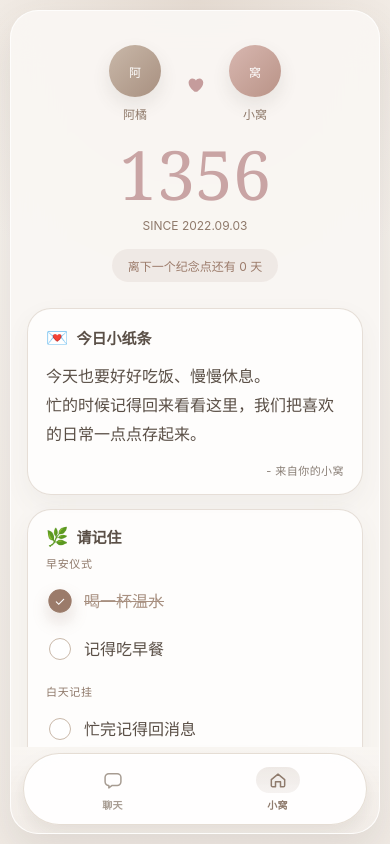
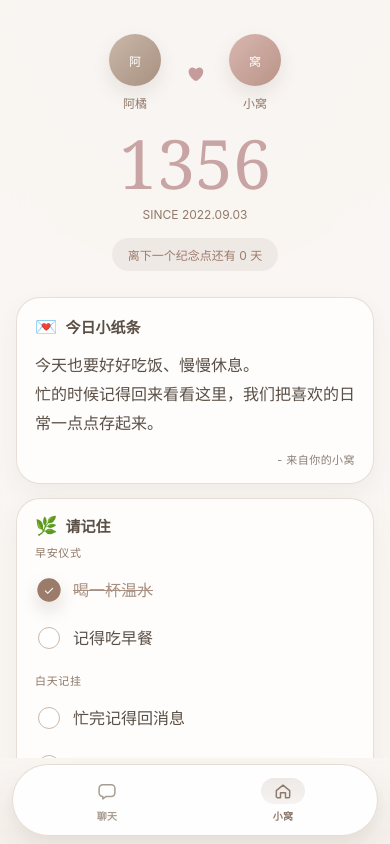
Before and after one commit to asanagi1212/ichigo2, a React (Vite) app: page / in a window 390 px wide. Built offline with nearby package versions, Linux system fonts and the light colour scheme.

Commit message:
Refine mobile fullscreen layout

```diff
--- a/src/styles.css
+++ b/src/styles.css
@@ -67,22 +67,18 @@ textarea {
   height: 100dvh;
   min-height: 100dvh;
   overflow: hidden;
-  padding:
-    calc(10px + var(--safe-top))
-    calc(10px + var(--safe-right))
-    calc(10px + var(--safe-bottom))
-    calc(10px + var(--safe-left));
+  padding: 0;
 }
 
 .phone-frame {
-  height: calc(100dvh - var(--safe-top) - var(--safe-bottom) - 20px);
+  height: 100dvh;
   min-height: 0;
   display: grid;
   grid-template-rows: minmax(0, 1fr) auto;
   background: rgba(249, 246, 243, 0.96);
-  border: 1px solid rgba(255, 255, 255, 0.8);
-  border-radius: 28px;
-  box-shadow: var(--shadow);
+  border: 0;
+  border-radius: 0;
+  box-shadow: none;
   overflow: hidden;
   backdrop-filter: blur(24px);
 }
@@ -108,7 +104,7 @@ textarea {
   align-items: center;
   justify-content: space-between;
   gap: 12px;
-  padding: 14px 16px;
+  padding: calc(14px + var(--safe-top)) calc(16px + var(--safe-right)) 14px calc(16px + var(--safe-left));
   border-bottom: 1px solid rgba(217, 206, 195, 0.65);
   background: rgba(249, 246, 243, 0.94);
   backdrop-filter: blur(20px);
@@ -246,6 +242,7 @@ textarea {
 }
 
 .avatar-image {
+  display: block;
   width: 100%;
   height: 100%;
   object-fit: cover;
@@ -351,7 +348,11 @@ textarea {
   display: flex;
   align-items: center;
   gap: 12px;
-  padding: 12px 16px 16px;
+  padding:
+    12px
+    calc(16px + var(--safe-right))
+    calc(16px + var(--safe-bottom))
+    calc(16px + var(--safe-left));
   border-top: 1px solid rgba(217, 206, 195, 0.7);
   background: rgba(249, 246, 243, 0.96);
   backdrop-filter: blur(20px);
@@ -511,7 +512,11 @@ textarea {
   overflow-y: auto;
   -webkit-overflow-scrolling: touch;
   overscroll-behavior: contain;
-  padding: 18px 16px calc(24px + var(--safe-bottom));
+  padding:
+    calc(18px + var(--safe-top))
+    calc(16px + var(--safe-right))
+    calc(24px + var(--safe-bottom))
+    calc(16px + var(--safe-left));
 }
 
 .nest-hero {
@@ -627,6 +632,7 @@ textarea {
   background: linear-gradient(135deg, #c9b8a9, #a89080);
   color: #fff;
   box-shadow: 0 8px 18px rgba(90, 79, 70, 0.12);
+  overflow: hidden;
 }
 
 .nest-mini-avatar.alt {
@@ -1356,9 +1362,17 @@ textarea {
   .app-shell {
     display: grid;
     place-items: center;
+    padding:
+      calc(10px + var(--safe-top))
+      calc(10px + var(--safe-right))
+      calc(10px + var(--safe-bottom))
+      calc(10px + var(--safe-left));
   }
 
   .phone-frame {
+    border: 1px solid rgba(255, 255, 255, 0.8);
+    border-radius: 28px;
+    box-shadow: var(--shadow);
     width: min(100%, 460px);
     height: min(920px, calc(100dvh - var(--safe-top) - var(--safe-bottom) - 20px));
   }
```
